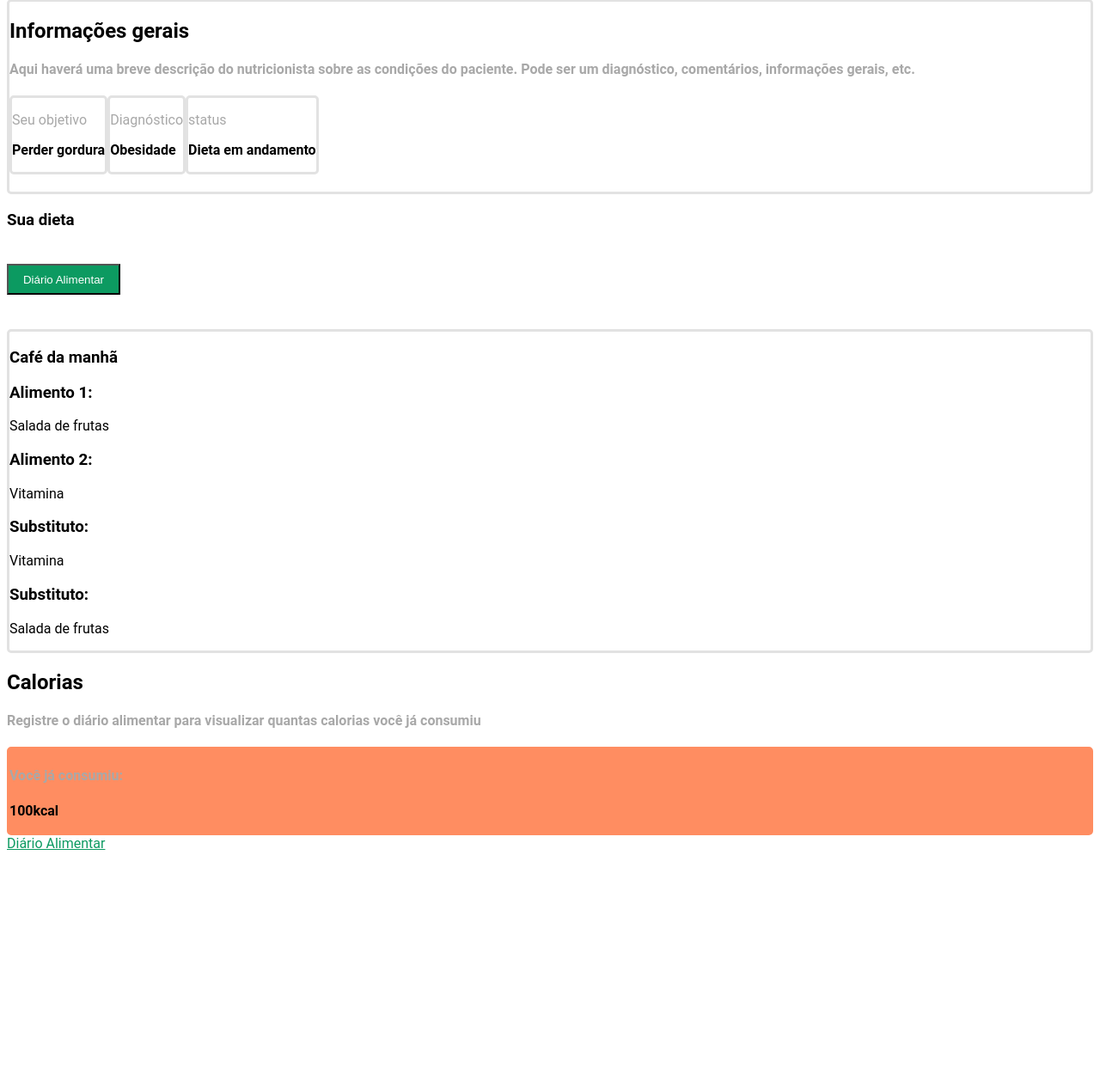
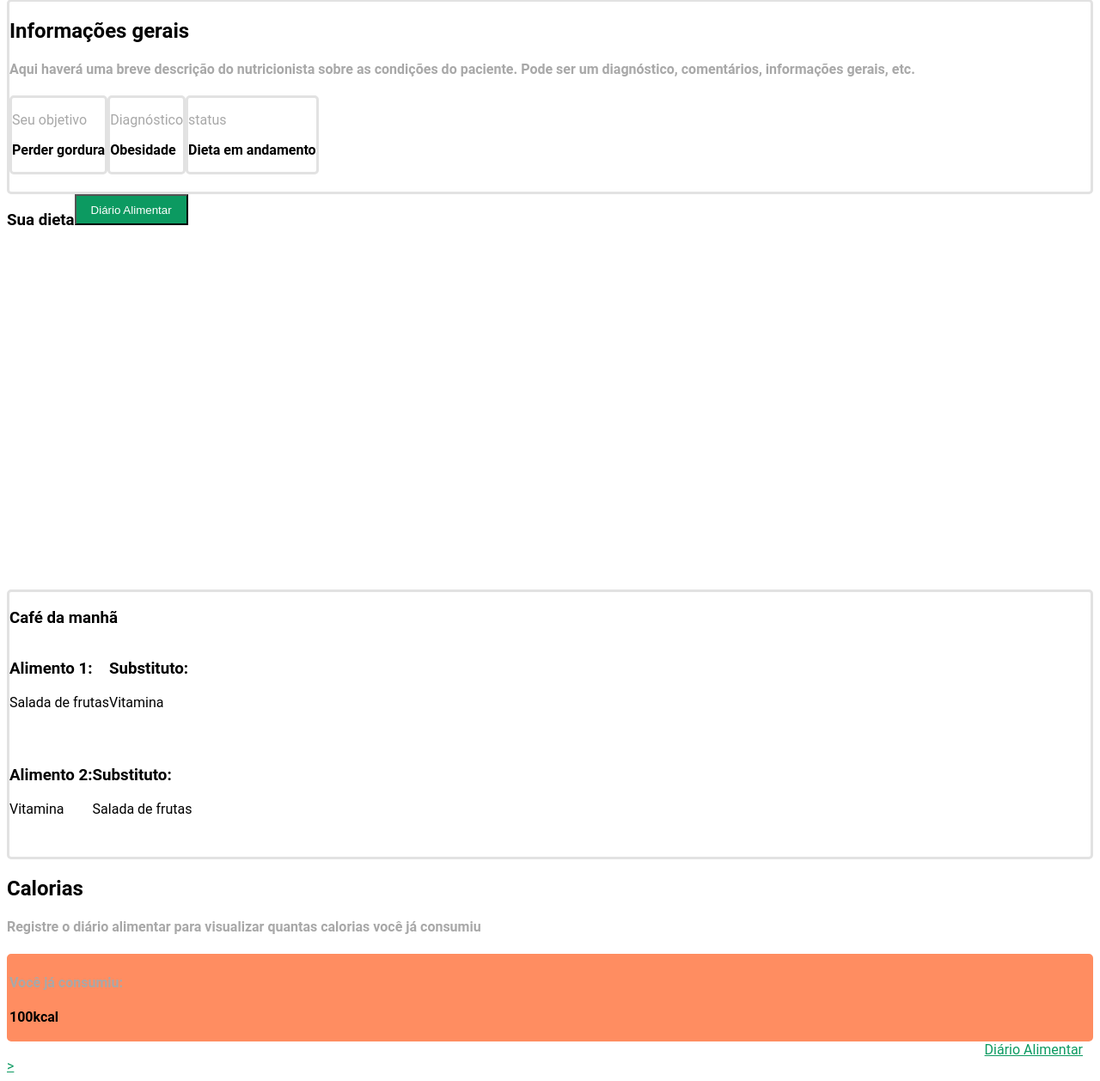
Before and after one commit to taysa-fernandes/Integrador1, a Django app: page /diario in a window 1280 px wide. Shown: the part 105-1363 px from the top of the page at 86% size. Before the commit the page ends 1094 px from the top, so only its background shows below. Run offline with Django 4.2, Linux system fonts and the light colour scheme.

Commit message:
continuação css

```diff
--- a/core/static/estilos/estilo.css
+++ b/core/static/estilos/estilo.css
@@ -85,11 +85,11 @@ body{
 .quadros{
     margin-bottom: 20px;
 }
-#conatainer-3{
+#container-3{
     display: flex;
 }
 .topo-dieta{
-    margin-bottom: 40px;
+    margin-bottom: 400px;
 }
 #container-3 button{
     width: 132px;
@@ -108,4 +108,14 @@ body{
 }
 #button-diario a{
     color:#0C9A61;
+    text-align: left;
+    margin-left: 90%;
 }
+#parte-1,
+#parte-2{
+    display: flex;
+}
+.alimentos-1,
+.alimentos-2{
+    margin-bottom: 30px;
+}
--- a/core/templates/core/visualizarDieta.html
+++ b/core/templates/core/visualizarDieta.html
@@ -43,22 +43,26 @@
                 </section>
                 <div id="cafe">
                     <h3>Café da manhã</h3>
-                    <div id="alimento-1">
+                    <section id="parte-1">
+                        <div id="alimento-1" class="alimentos-1">
                             <h3>Alimento 1: </h3>
                             <p>Salada de frutas</p>
                         </div>
-                    <div id="alimento-2">
+                        <div id="substituto-1" class="alimentos-1">
+                            <h3>Substituto: </h3>
+                            <p>Vitamina</p>
+                        </div>
+                    </section>
+                    <section id="parte-2">
+                        <div id="alimento-2" class="alimentos-2">
                             <h3>Alimento 2: </h3>
                             <p>Vitamina</p>
                         </div>
-                    <div id="substituto-1">
-                        <h3>Substituto: </h3>
-                        <p>Vitamina</p>
-                    </div>
-                    <div id="substituto-2">
+                        <div id="substituto-2" class="alimento-2">
                             <h3>Substituto: </h3>
                             <p>Salada de frutas</p>
                         </div>
+                    </section>
                 </div>
             </section>
             <section id="calorias">
@@ -70,7 +74,7 @@
                 </div>
             </section>
             <section id="button-diario">
-                <a href="diarioAlimentar.html">Diário Alimentar</a>
+                <a href="diarioAlimentar.html">Diário Alimentar ></a>
             </section>
         </main>
 </body>
```
Lines whose indentation alone changed are shown as unchanged.
